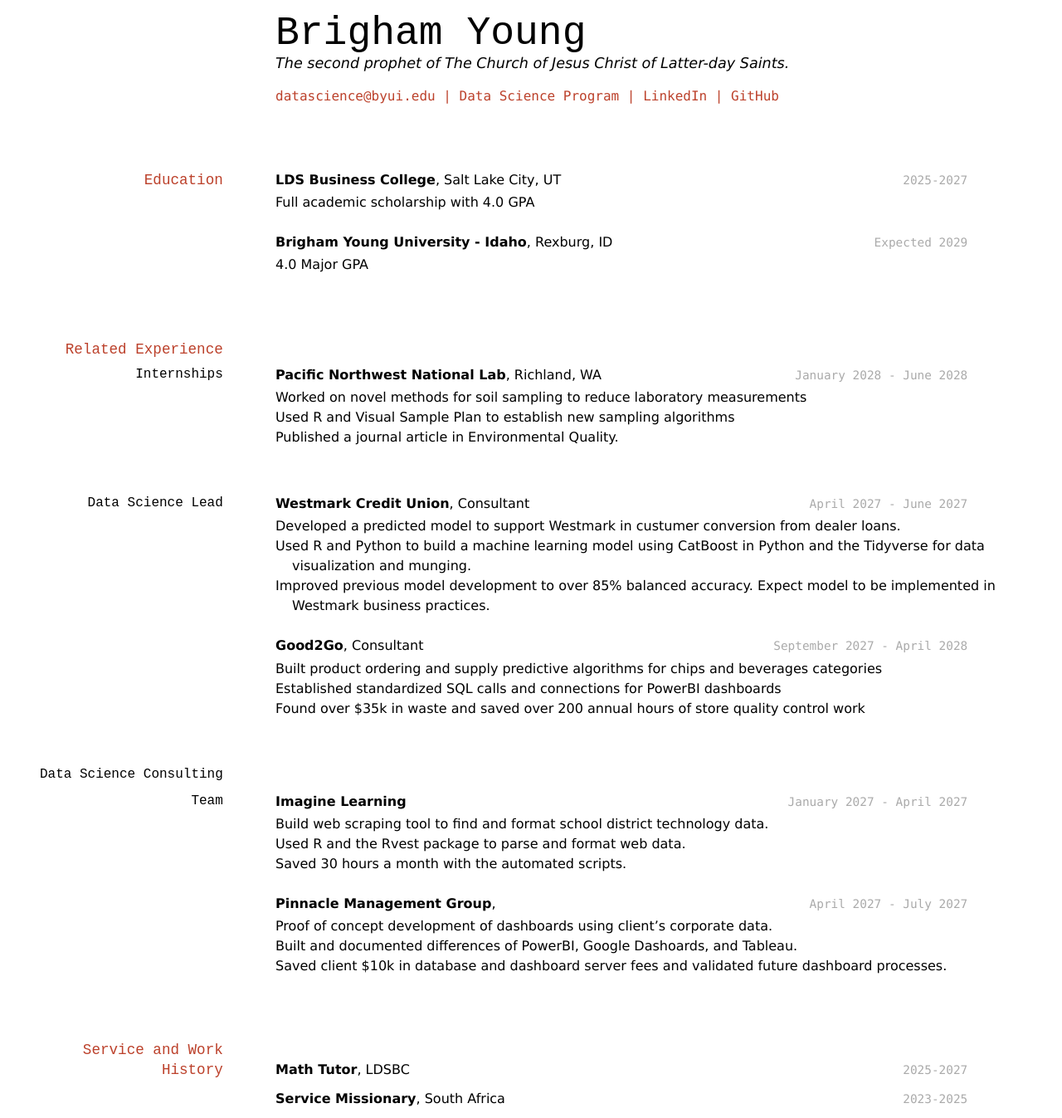
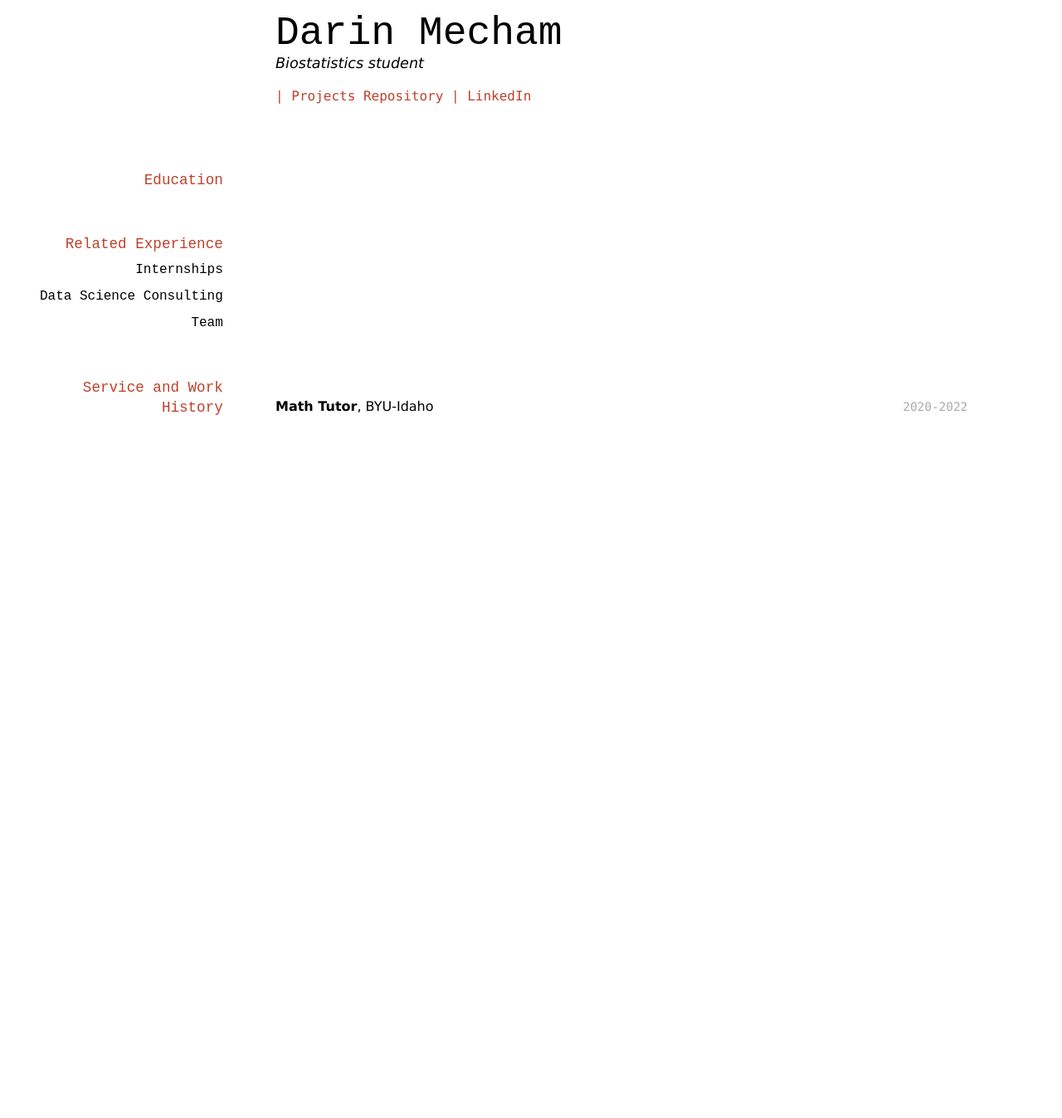
Before and after one commit to mechamdarin/mathochist, a Jekyll site: the page built from docs/index.md, in a window 1280 px wide. Shown: the whole page at 83% size. Built offline with Jekyll 4.4.1, drawn with Linux system fonts in a browser that asks for light colours; after the commit the page ends 900 px from its top, so only the background shows below that.

Commit message:
Update index.md

```diff
--- a/docs/index.md
+++ b/docs/index.md
@@ -1,84 +1,32 @@
 ---
 layout: cv
-title: Brigham Young's Resume
+title: Darin Mecham's Resume
 ---
-# Brigham Young
-The second prophet of The Church of Jesus Christ of Latter-day Saints.
+# Darin Mecham
+Biostatistics student
 
 <div id="webaddress">
-<a href="datascience@byui.edu">datascience@byui.edu</a>
-| <a href="https://byuidatascience.github.io/development.html">Data Science Program</a>
-| <a href="https://www.linkedin.com/groups/13537407/">LinkedIn</a>
-| <a href="https://github.com/byuids-resumes">GitHub</a>
+| <a href="https://mechamdarin.github.io/mathochist/">Projects Repository</a>
+| <a href="https://www.linkedin.com/in/darin-mecham/">LinkedIn</a>
 </div>
 
-<!-- https://www.monique.tech/the-art-of-markdown -->
 
 ## Education
-
-`2025-2027`
-__LDS Business College__, Salt Lake City, UT
-
-- Full academic scholarship with 4.0 GPA
-
-`Expected 2029`
-__Brigham Young University - Idaho__, Rexburg, ID
-
-- 4.0 Major GPA
 
 
 ## Related Experience
 
 ### Internships
 
-`January 2028 - June 2028`
-__Pacific Northwest National Lab__, Richland, WA
-
-- Worked on novel methods for soil sampling to reduce laboratory measurements
-- Used R and Visual Sample Plan to establish new sampling algorithms
-- Published a journal article in Environmental Quality.
-
-### Data Science Lead
-
-`April 2027 - June 2027`
-__Westmark Credit Union__, Consultant
-
-- Developed a predicted model to support Westmark in custumer conversion from dealer loans.
-- Used R and Python to build a machine learning model using CatBoost in Python and the Tidyverse for data visualization and munging.
-- Improved previous model development to over 85% balanced accuracy. Expect model to be implemented in Westmark business practices.
-
-`September 2027 - April 2028`
-__Good2Go__, Consultant
-
-- Built product ordering and supply predictive algorithms for chips and beverages categories
-- Established standardized SQL calls and connections for PowerBI dashboards
-- Found over $35k in waste and saved over 200 annual hours of store quality control work
 
 ### Data Science Consulting Team
-
-`January 2027 - April 2027`
-__Imagine Learning__
-
-- Build web scraping tool to find and format school district technology data.
-- Used R and the Rvest package to parse and format web data.
-- Saved 30 hours a month with the automated scripts.
-
-`April 2027 - July 2027`
-__Pinnacle Management Group__,
-
-- Proof of concept development of dashboards using client's corporate data.
-- Built and documented differences of PowerBI, Google Dashoards, and Tableau.
-- Saved client $10k in database and dashboard server fees and validated future dashboard processes.
 
 
 ## Service and Work History
 
-`2025-2027`
-__Math Tutor__, LDSBC
+`2020-2022`
+__Math Tutor__, BYU-Idaho
 
-
-`2023-2025`
-__Service Missionary__, South Africa
 
 
 
```
